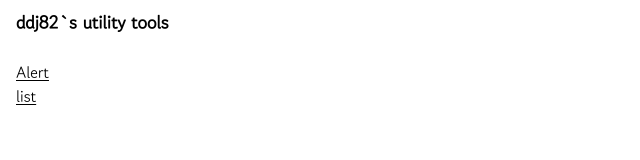
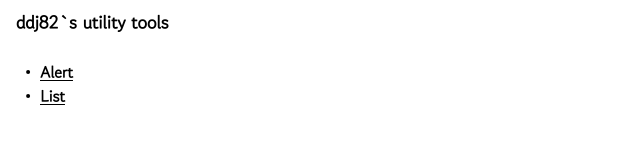
Before and after one commit to ddj82/djutility, a Next.js app: page / in a window 1280 px wide. Shown: the top 160 px of the page, without its empty margins (0-640 px from the left). Built offline with nearby package versions, Linux system fonts and the light colour scheme.

Commit message:
[dj][2025-10-01] 메인 수정

```diff
--- a/src/components/common/Main.tsx
+++ b/src/components/common/Main.tsx
@@ -1,17 +1,26 @@
 'use client';
 import React from 'react';
 import Link from "next/link";
+import {Dot} from "lucide-react";
 
 export default function Main() {
 
     return (
         <div>
-            <ul>
+            <ul className="font-bold underline">
                 <li>
-                    <Link href="/tools/alert" className="underline">Alert</Link>
+                    <Link href="/tools/alert">
+                        <span className="flex justify-start items-center">
+                            <Dot/>Alert
+                        </span>
+                    </Link>
                 </li>
                 <li>
-                    <Link href="/tools/list" className="underline">list</Link>
+                    <Link href="/tools/list">
+                        <span className="flex justify-start items-center">
+                            <Dot/>List
+                        </span>
+                    </Link>
                 </li>
             </ul>
         </div>
```
